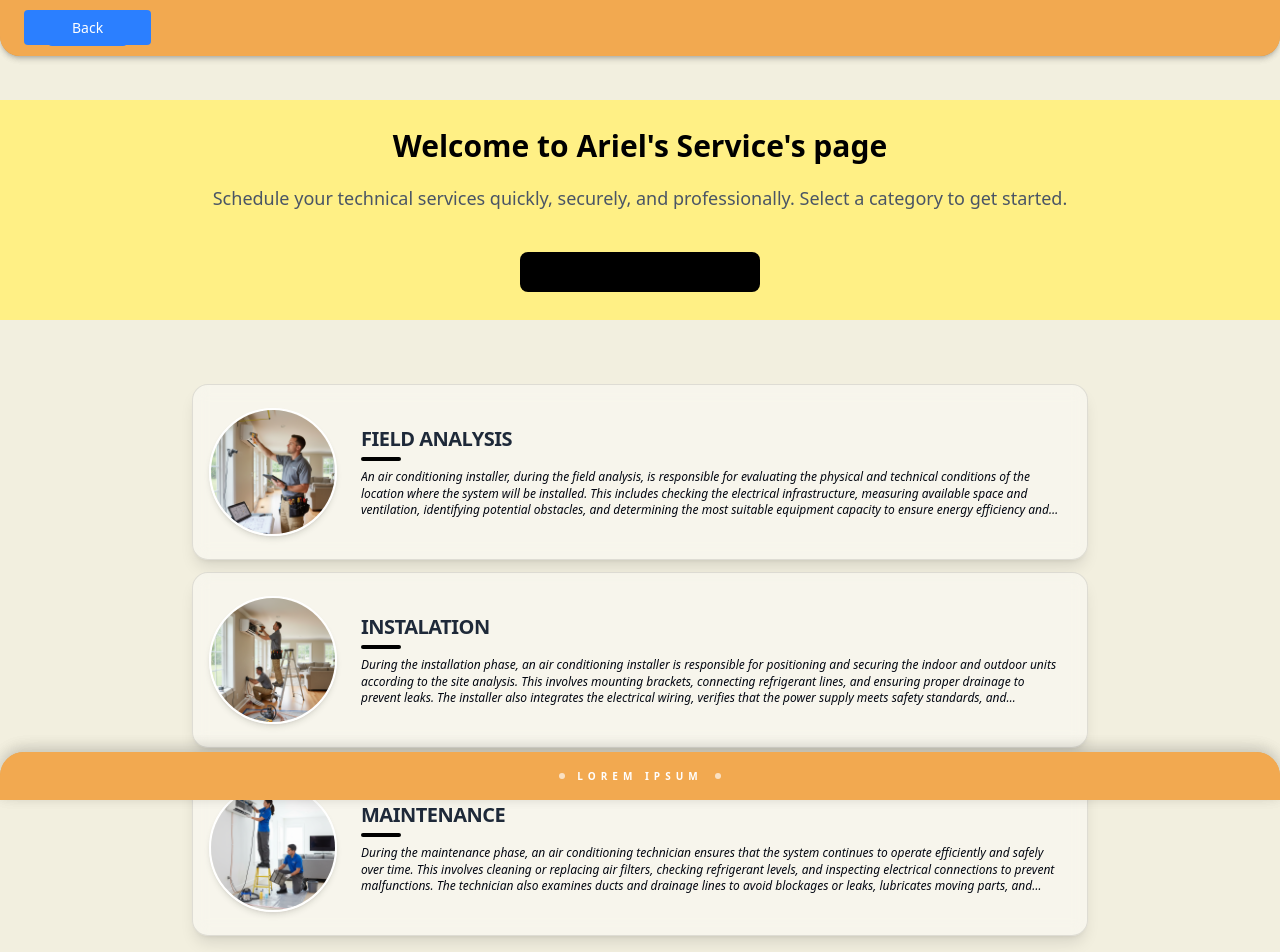
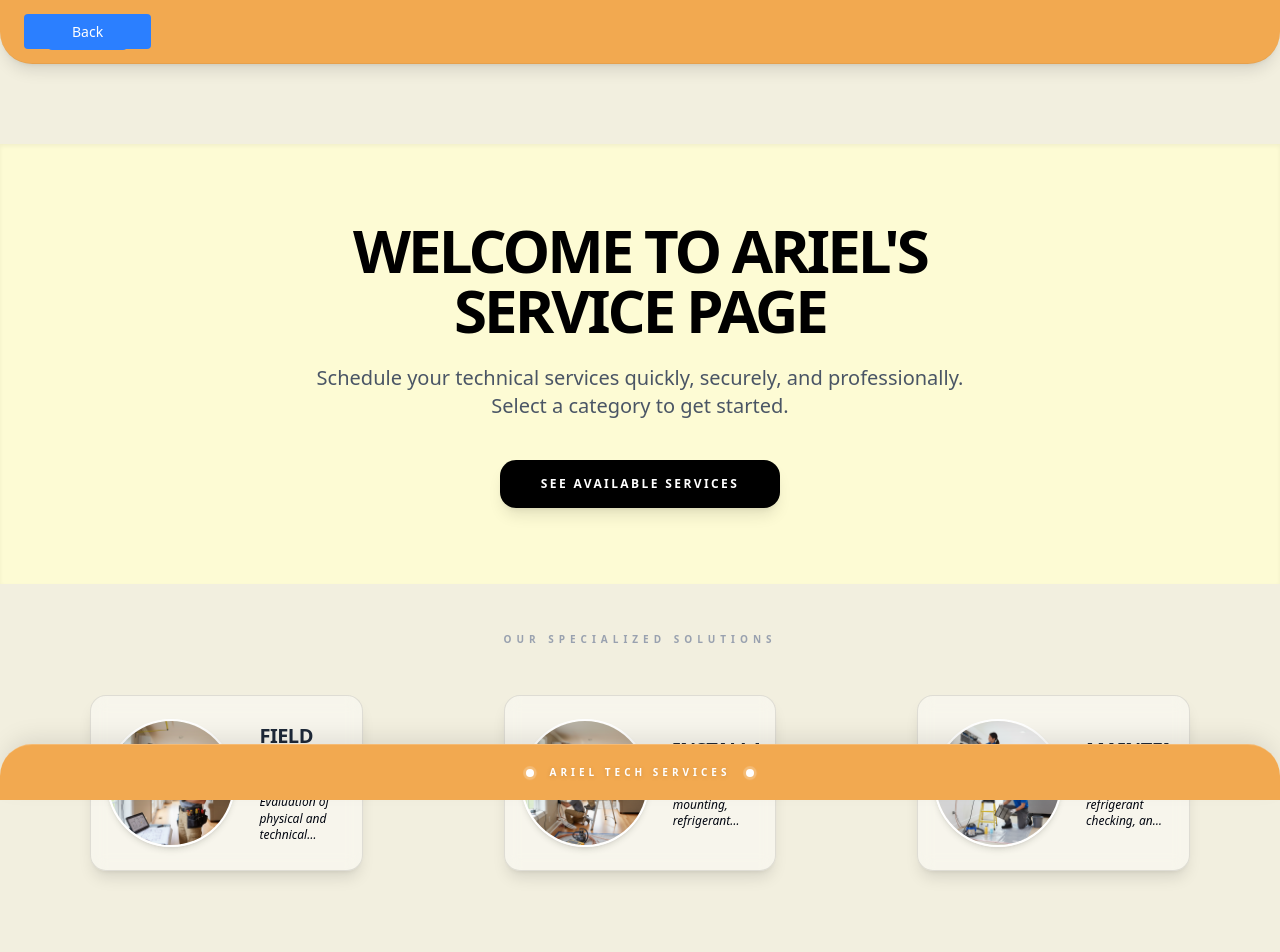
Before and after one commit to SmatamorosN04/scheduling_APP, a Next.js app: page / in a window 1280 px wide. Shown: the top 952 px of the page. Built offline with nearby package versions, Linux system fonts and the light colour scheme.

Commit message:
Redesigned

```diff
--- a/app/components/footer/footer.tsx
+++ b/app/components/footer/footer.tsx
@@ -1,12 +1,18 @@
 export default function Footer() {
     return (
-        <footer className="w-full h-12 bg-[#F2A950] fixed bottom-0 left-0 flex items-center justify-center z-[100] rounded-t-[24px] shadow-[0_-4px_15px_rgba(0,0,0,0.1)]">
-            <div className="flex items-center gap-3">
-                <span className="w-1.5 h-1.5 bg-white rounded-full animate-pulse"></span>
-                <p className="text-[10px] font-black uppercase tracking-[0.5em] text-white">
-                   lorem ipsum
+        <footer className="w-full h-14 bg-[#F2A950] fixed bottom-0 left-0 flex items-center justify-center z-[100] rounded-t-[32px] border-t border-white/20 shadow-[0_-10px_25px_-5px_rgba(0,0,0,0.1)] backdrop-blur-sm">
+            <div className="flex items-center gap-4">
+                <span className="relative flex h-2 w-2">
+            <span className="animate-ping absolute inline-flex h-full w-full rounded-full bg-white opacity-75"></span>
+            <span className="relative inline-flex rounded-full h-2 w-2 bg-white"></span>
+        </span>
+                <p className="text-[9px] md:text-[10px] font-black uppercase tracking-[0.4em] text-white drop-shadow-sm">
+                    Ariel Tech Services
                 </p>
-                <span className="w-1.5 h-1.5 bg-white rounded-full animate-pulse"></span>
+                <span className="relative flex h-2 w-2">
+            <span className="animate-ping absolute inline-flex h-full w-full rounded-full bg-white opacity-75"></span>
+            <span className="relative inline-flex rounded-full h-2 w-2 bg-white"></span>
+        </span>
             </div>
         </footer>
     );
--- a/app/components/header/header.tsx
+++ b/app/components/header/header.tsx
@@ -8,18 +8,30 @@ export default function Header() {
     const isAdmin = pathname.startsWith('/admin');
 
     return (
-        <div className="w-full h-14 bg-[#F2A950] absolute top-0 left-0 flex items-center justify-between px-6 z-50 shadow-md rounded-b-[20px]">
+        <div className="w-full h-16 bg-[#F2A950] sticky top-0 left-0 flex items-center justify-between px-6 z-[100] shadow-lg rounded-b-[32px] border-b border-black/5">
             <div className="flex-1">
-                <BackButton redirection={'/'} />
+                <div className="hover:scale-105 transition-transform active:scale-95 inline-block">
+                    <BackButton redirection={'/'} />
+                </div>
             </div>
 
             <div className="flex-1 flex justify-end">
                 {isAdmin && (
                     <button
                         onClick={() => signOut({ callbackUrl: '/' })}
-                        className="bg-white/20 hover:bg-white/40 text-white text-[9px] font-black uppercase px-3 py-1 rounded-lg backdrop-blur-sm transition-all border border-white/30"
+                        className="group relative flex items-center gap-2 bg-black/10 hover:bg-black text-black hover:text-white px-5 py-2 rounded-2xl transition-all duration-300 border border-black/5 backdrop-blur-md shadow-sm"
                     >
-                        Salir
+                <span className="text-[10px] font-black uppercase tracking-widest">
+                    Logout
+                </span>
+                        <svg
+                            className="w-3 h-3 group-hover:translate-x-1 transition-transform"
+                            fill="none"
+                            viewBox="0 0 24 24"
+                            stroke="currentColor"
+                        >
+                            <path strokeLinecap="round" strokeLinejoin="round" strokeWidth={3} d="M17 16l4-4m0 0l-4-4m4 4H7" />
+                        </svg>
                     </button>
                 )}
             </div>
--- a/app/page.tsx
+++ b/app/page.tsx
@@ -9,70 +9,70 @@ import BackButton from "@/app/components/BackButton/BackButton";
 {/*   <Link
         href="/admin/dashboard"
        className='p-2 bg-white rounded-lg hover:cursor-pointer text-black' > Go to DashBoard</Link>
-        <Link
-            href="/clients/selectService"
-            className='p-2 bg-white rounded-lg hover:cursor-pointer text-black' > Go to select Service</Link>
+
 */}
 
 export default async function Home() {
     return (
-    <div className="flex min-h-screen items-center  justify-start bg-[#F2EFDF] font-sans  ">
-        <Header/>
+        <div className="flex flex-col min-h-screen bg-[#F2EFDF] font-sans">
+            <Header />
 
-        <main className='flex-1 flex flex-col items-start mt-25  pb-20 '>
+            <main className='flex-1 flex flex-col items-center pt-20 pb-20'>
 
-            <section className='w-full h-55 flex flex-col justify-center items-center   bg-yellow-200 text-center mb-16 '>
-                <h1 className='text-3xl text-black font-black'>Welcome to Ariel's  Service's page
+                <section className='w-full min-h-[400px] md:h-[55vh] flex flex-col justify-center items-center bg-[#FDFBD4] text-center px-6 mb-12 shadow-inner'>
+                    <h1 className='text-4xl md:text-6xl text-black font-black uppercase tracking-tighter leading-none max-w-4xl'>
+                        Welcome to Ariel&apos;s <br className="hidden md:block"/> Service page
                     </h1>
-                <p className='text-lg md-text-xl text-gray-600 font-medium mx-auto mb-10 mt-5'>Schedule your technical services quickly, securely, and professionally.
-                    Select a category to get started.</p>
+                    <p className='text-base md:text-xl text-gray-600 font-medium max-w-2xl mx-auto mb-10 mt-6'>
+                        Schedule your technical services quickly, securely, and professionally.
+                        Select a category to get started.
+                    </p>
                     <a
                         href='#Services'
-                    className='bg-black w-60 rounded-lg p-2'>See the available Services</a>
+                        className='bg-black w-full max-w-[280px] rounded-2xl p-4 text-white font-black uppercase text-xs tracking-[0.2em] hover:bg-orange-600 transition-all text-center shadow-lg active:scale-95'>
+                        See available Services
+                    </a>
+                </section>
 
-            </section>
                 <div
                     id='Services'
-                className='bg-[#F2EFDF] h-auto w-full flex flex-col justify-center  items-center gap-3'>
-                <Header/>
+                    className='scroll-mt-24 w-full max-w-7xl px-4 md:px-8 flex flex-col gap-8 items-center'>
 
-                <Link
+                    <h2 className="text-[10px] font-black uppercase tracking-[0.5em] text-gray-400 mb-4">
+                        Our Specialized Solutions
+                    </h2>
 
-                    href={`/clients/booking?service=${encodeURIComponent('Field Analysis')}`}>
-                    <ServiceCard image={'/campo.png'} title={'Field analysis'} description={'An air conditioning installer, during the field analysis' +
-                        ', is responsible for evaluating the physical and technical conditions of the location where the system will be installed' +
-                        '. This includes checking the electrical infrastructure, measuring available space and ventilation, identifying potential' +
-                        ' obstacles, and determining the most suitable equipment capacity to ensure energy efficiency and comfort. The installer also considers environmental factors such as' +
-                        ' building orientation, sun exposure, and airflow circulation to design a solution that maximizes system performance and ' +
-                        'minimizes future maintenance issues.'}/>
+                    <div className="grid grid-cols-1 md:grid-cols-2 lg:grid-cols-3 gap-6 w-full">
+
+                        <Link href={`/clients/booking?service=${encodeURIComponent('Field Analysis')}`} className="h-full">
+                            <ServiceCard
+                                image={'/campo.png'}
+                                title={'Field analysis'}
+                                description={'Evaluation of physical and technical conditions, electrical infrastructure, and space to ensure maximum energy efficiency.'}
+                            />
                         </Link>
 
-                <Link href={`/clients/booking?service=${encodeURIComponent('Instalation')}`}>
-                    <ServiceCard image={'/instalation.png'} title={'Instalation'} description={`During the installation phase, an air conditioning installer is responsible for positioning
-             and securing the indoor and outdoor units according to the site analysis. This involves mounting brackets, connecting refrigerant lines, and ensuring proper drainage
-             to prevent leaks. The installer also integrates the electrical wiring, verifies that the power supply meets safety standards, and configures the thermostat or control
-              system. Once the system is physically installed, they perform vacuuming and refrigerant charging to guarantee optimal pressure
-            levels. Finally, the installer tests the equipment, checks airflow and cooling efficiency, and provides guidance to the client on correct usage and basic maintenance.`}/>
-
+                        <Link href={`/clients/booking?service=${encodeURIComponent('Instalation')}`} className="h-full">
+                            <ServiceCard
+                                image={'/instalation.png'}
+                                title={'Installation'}
+                                description={'Professional mounting, refrigerant line connection, and safety testing for optimal cooling performance.'}
+                            />
                         </Link>
 
-                <Link href={`/clients/booking?service=${encodeURIComponent('Maintenance')}`}>
-                    <ServiceCard image={'/maintenance.png'} title={'Maintenance'} description={`During the maintenance phase, an air conditioning technician ensures that the system continues
-             to operate efficiently and safely over time. This involves cleaning or replacing air filters, checking refrigerant levels, and inspecting electrical connections to prevent
-              malfunctions. The technician also examines ducts and drainage lines to avoid blockages or leaks, lubricates moving parts, and verifies thermostat accuracy. Regular maintenance
-               helps extend the lifespan of the equipment, improves energy efficiency, and reduces the risk of unexpected breakdowns. Finally, the technician provides recommendations to the
-               client on proper usage habits and schedules future inspections to keep the system in optimal condition.`} />
+                        <Link href={`/clients/booking?service=${encodeURIComponent('Maintenance')}`} className="h-full">
+                            <ServiceCard
+                                image={'/maintenance.png'}
+                                title={'Maintenance'}
+                                description={'Cleaning, refrigerant checking, and electrical inspection to extend equipment lifespan and reduce breakdowns.'}
+                            />
                         </Link>
 
-
-                <Footer/>
                     </div>
-
+                </div>
             </main>
 
-        <Footer/>
-
-
+            <Footer />
         </div>
   );
 }
```
Lines whose indentation alone changed are shown as unchanged.
